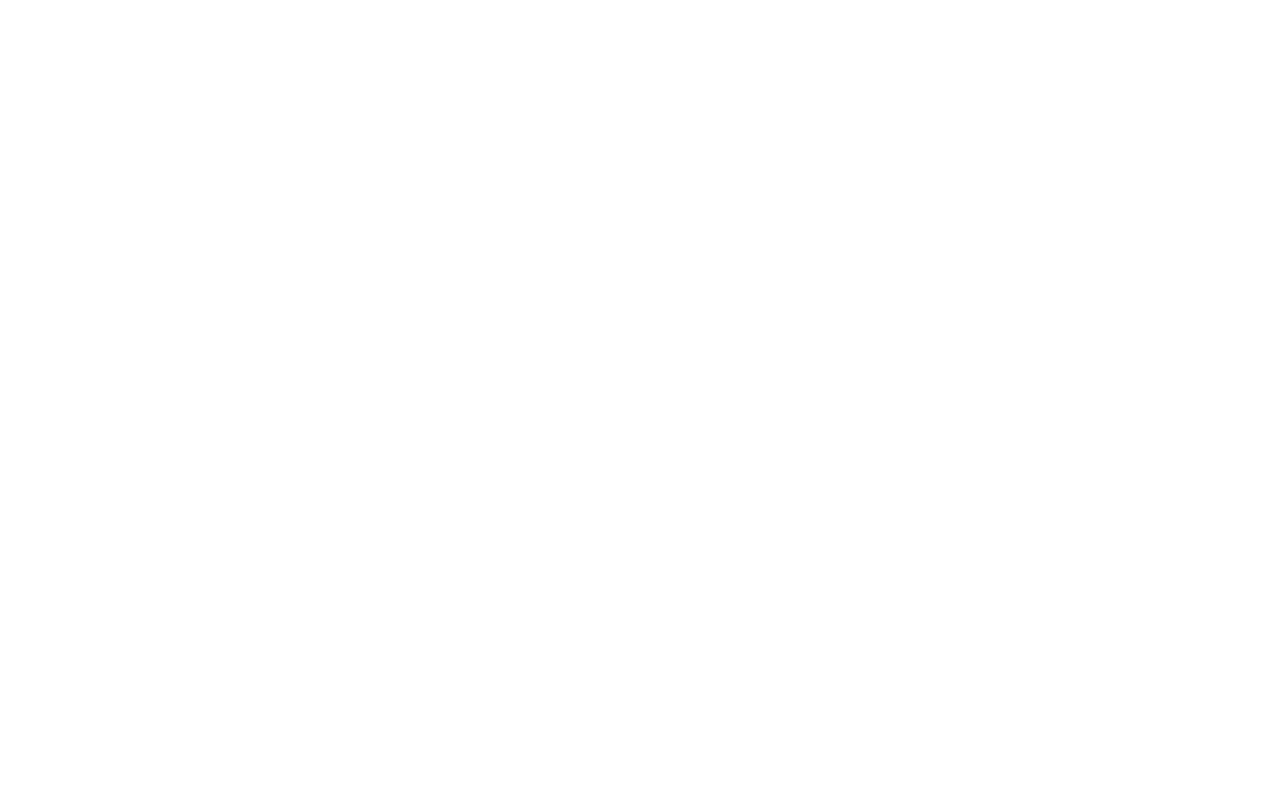
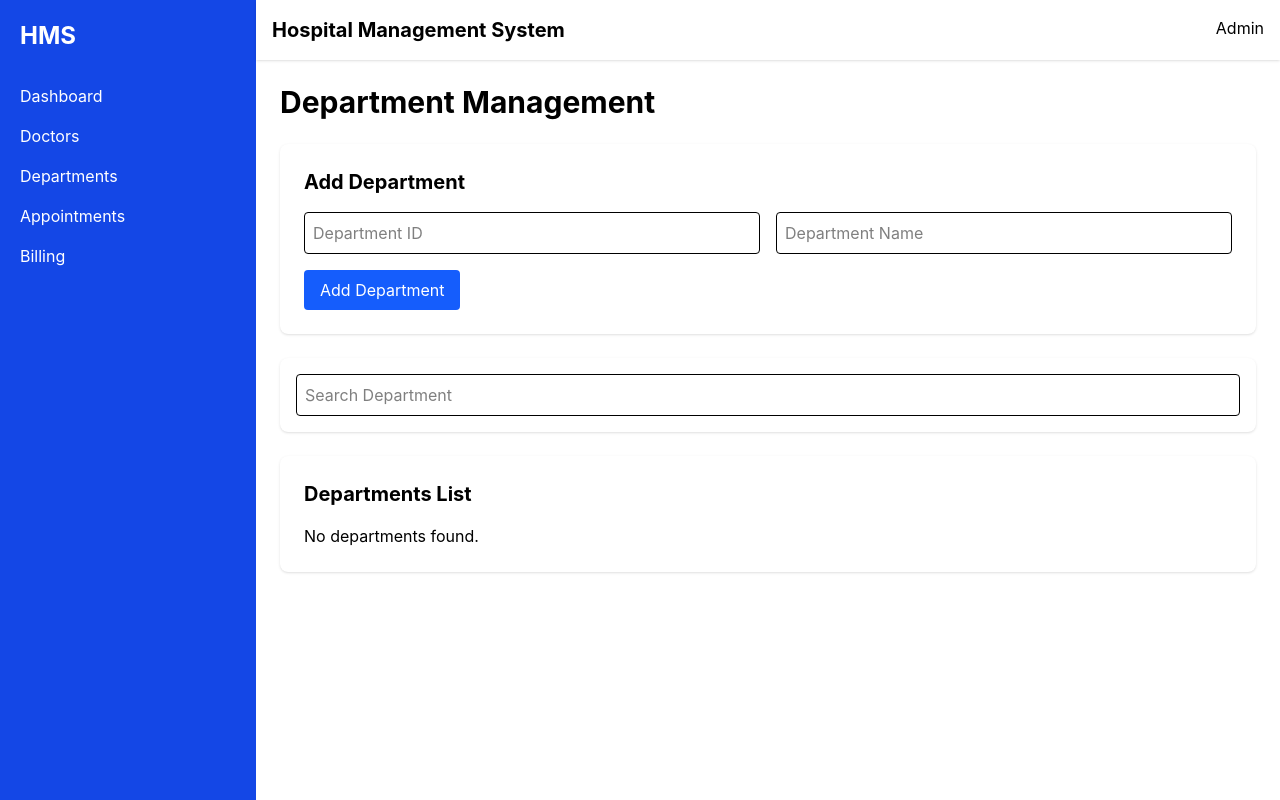
Before and after one commit to Mridu89714/hospital-management-system, a React app: page /departments in a window 1280 px wide. Before the commit this address had no page. Built offline with nearby package versions, Linux system fonts and the light colour scheme; the HTML template or start-up script is replaced by a standard one.

Commit message:
department crud and search management

```diff
--- a/src/App.jsx
+++ b/src/App.jsx
@@ -6,6 +6,7 @@
 import DoctorDashboard from "./pages/DoctorDashboard";
 import PatientDashboard from "./pages/PatientDashboard";
 import Doctors from "./pages/Doctors";
+import Departments from "./pages/Departments";
 
 function App() {
   return (
@@ -17,6 +18,7 @@
         <Route path="/doctor" element={<DoctorDashboard />} />
         <Route path="/patient" element={<PatientDashboard />} />
         <Route path="/doctors" element={<Doctors />} />
+        <Route path="/departments" element={<Departments />} />
       </Routes>
     </BrowserRouter>
   );
--- a/src/components/Sidebar.jsx
+++ b/src/components/Sidebar.jsx
@@ -15,7 +15,11 @@
     <Link to="/doctors">Doctors</Link>
   </li>
 
-  <li>Patients</li>
+  <li>
+  <Link to="/departments">
+    Departments
+  </Link>
+</li>
   <li>Appointments</li>
   <li>Billing</li>
 </ul>
--- /dev/null
+++ b/src/pages/Departments.jsx
@@ -0,0 +1,217 @@
+import { useState } from "react";
+import DashboardLayout from "../layouts/DashboardLayout";
+
+function Departments() {
+  const [department, setDepartment] = useState({
+    id: "",
+    name: "",
+  });
+
+  const [departments, setDepartments] = useState([]);
+  const [editIndex, setEditIndex] = useState(null);
+  const [searchTerm, setSearchTerm] = useState("");
+
+  // Add Department
+  const handleAddDepartment = () => {
+    if (!department.id || !department.name) {
+      alert("Please fill all fields");
+      return;
+    }
+
+    setDepartments([...departments, department]);
+
+    setDepartment({
+      id: "",
+      name: "",
+    });
+  };
+
+  // Delete Department
+  const handleDeleteDepartment = (indexToDelete) => {
+    const updatedDepartments = departments.filter(
+      (_, index) => index !== indexToDelete
+    );
+
+    setDepartments(updatedDepartments);
+
+    if (editIndex === indexToDelete) {
+      setEditIndex(null);
+
+      setDepartment({
+        id: "",
+        name: "",
+      });
+    }
+  };
+
+  // Edit Department
+  const handleEditDepartment = (index) => {
+    setDepartment(departments[index]);
+    setEditIndex(index);
+  };
+
+  // Update Department
+  const handleUpdateDepartment = () => {
+    const updatedDepartments = [...departments];
+
+    updatedDepartments[editIndex] = department;
+
+    setDepartments(updatedDepartments);
+
+    setDepartment({
+      id: "",
+      name: "",
+    });
+
+    setEditIndex(null);
+  };
+
+  // Search
+  const filteredDepartments = departments.filter((dept) =>
+    dept.name.toLowerCase().includes(searchTerm.toLowerCase())
+  );
+
+  return (
+    <DashboardLayout>
+      <h1 className="text-3xl font-bold mb-6">
+        Department Management
+      </h1>
+
+      {/* Form */}
+      <div className="bg-white p-6 rounded-lg shadow mb-6">
+        <h2 className="text-xl font-bold mb-4">
+          {editIndex !== null
+            ? "Update Department"
+            : "Add Department"}
+        </h2>
+
+        <div className="grid grid-cols-2 gap-4">
+          <input
+            type="text"
+            placeholder="Department ID"
+            value={department.id}
+            onChange={(e) =>
+              setDepartment({
+                ...department,
+                id: e.target.value,
+              })
+            }
+            className="border p-2 rounded"
+          />
+
+          <input
+            type="text"
+            placeholder="Department Name"
+            value={department.name}
+            onChange={(e) =>
+              setDepartment({
+                ...department,
+                name: e.target.value,
+              })
+            }
+            className="border p-2 rounded"
+          />
+        </div>
+
+        <button
+          onClick={
+            editIndex !== null
+              ? handleUpdateDepartment
+              : handleAddDepartment
+          }
+          className="mt-4 bg-blue-600 text-white px-4 py-2 rounded"
+        >
+          {editIndex !== null
+            ? "Update Department"
+            : "Add Department"}
+        </button>
+      </div>
+
+      {/* Search */}
+      <div className="bg-white p-4 rounded-lg shadow mb-6">
+        <input
+          type="text"
+          placeholder="Search Department"
+          value={searchTerm}
+          onChange={(e) => setSearchTerm(e.target.value)}
+          className="border p-2 rounded w-full"
+        />
+      </div>
+
+      {/* Table */}
+      <div className="bg-white p-6 rounded-lg shadow">
+        <h2 className="text-xl font-bold mb-4">
+          Departments List
+        </h2>
+
+        {filteredDepartments.length === 0 ? (
+          <p>No departments found.</p>
+        ) : (
+          <table className="w-full border-collapse border">
+            <thead>
+              <tr className="bg-gray-200">
+                <th className="border p-2">
+                  Department ID
+                </th>
+
+                <th className="border p-2">
+                  Department Name
+                </th>
+
+                <th className="border p-2">
+                  Actions
+                </th>
+              </tr>
+            </thead>
+
+            <tbody>
+              {filteredDepartments.map((dept, index) => (
+                <tr key={index}>
+                  <td className="border p-2">
+                    {dept.id}
+                  </td>
+
+                  <td className="border p-2">
+                    {dept.name}
+                  </td>
+
+                  <td className="border p-2">
+                    <div className="flex gap-2">
+                      <button
+                        onClick={() =>
+                          handleEditDepartment(
+                            departments.findIndex(
+                              (d) => d.id === dept.id
+                            )
+                          )
+                        }
+                        className="bg-yellow-500 text-white px-3 py-1 rounded"
+                      >
+                        Edit
+                      </button>
+
+                      <button
+                        onClick={() =>
+                          handleDeleteDepartment(
+                            departments.findIndex(
+                              (d) => d.id === dept.id
+                            )
+                          )
+                        }
+                        className="bg-red-500 text-white px-3 py-1 rounded"
+                      >
+                        Delete
+                      </button>
+                    </div>
+                  </td>
+                </tr>
+              ))}
+            </tbody>
+          </table>
+        )}
+      </div>
+    </DashboardLayout>
+  );
+}
+
+export default Departments;
```
